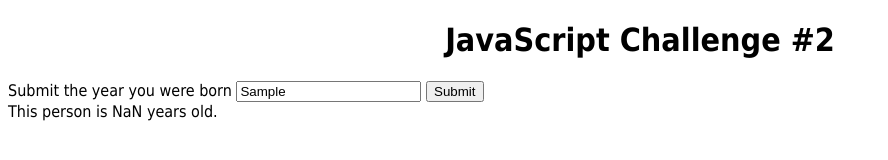
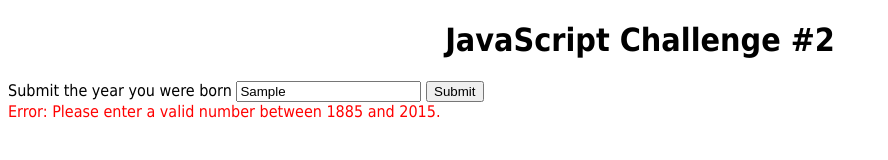
Before and after one commit to katiedoyle/jdchallenge2, a plain HTML site: page index.html in a window 1280 px wide. Both pictures are taken after typing "Sample" into the empty fields and a click on the input "Submit". Shown: the whole page, without its empty margins (0-888 px from the left). Drawn offline with nearby package versions, Linux system fonts and the light colour scheme.

Commit message:
fixed the form

```diff
--- a/assets/index.js
+++ b/assets/index.js
@@ -8,8 +8,18 @@
 	}
 
 	//part 2
-	$("form").submit(function(event) {
-		$("span").text( "This person is " + (2015 - "yearborn") + " years old.").show();
+	$('#age-form').submit(function(event) {
+		$('#error').text('');
+		$('#calculated-age').text('');
+		var birthYear = $('#birth-year').val();
+		if ((1885 < birthYear) && (birthYear < 2015)) {
+			var age = new Date().getFullYear() - birthYear;
+			$('#calculated-age').html("You are " + age + " years old.");
+		}
+		else {
+			$('#error').html("Error: Please enter a valid number between 1885 and 2015.");
+		}
 		event.preventDefault();
 	});
+
 });
--- a/assets/style.css
+++ b/assets/style.css
@@ -8,6 +8,11 @@
 	font-family: Tahoma;
 }
 
-span {
+#calculated-age {
 	font-family: Tahoma;
 }
+
+#error {
+	font-family: Tahoma;
+	color: red;
+}
--- a/index.html
+++ b/index.html
@@ -6,12 +6,13 @@
 </head>
 <body>
 	<h1>JavaScript Challenge #2</h1>
-	<form>
+	<form id="age-form">
 		<label for id="year">Submit the year you were born</label>
-  		<input id="year" name="yearborn" type="text">
- 		<input type="submit" value="Submit">
+  		<input id="birth-year" name="yearborn" type="text" />
+ 		<input type="submit" value="Submit" />
 	</form>
-	<span></span>
+	<div id="calculated-age"></div>
+	<div id="error"></div>
 	<script src="https://code.jquery.com/jquery-2.1.4.js"></script>
 	<script src="assets/index.js"></script>
 </body>
```
